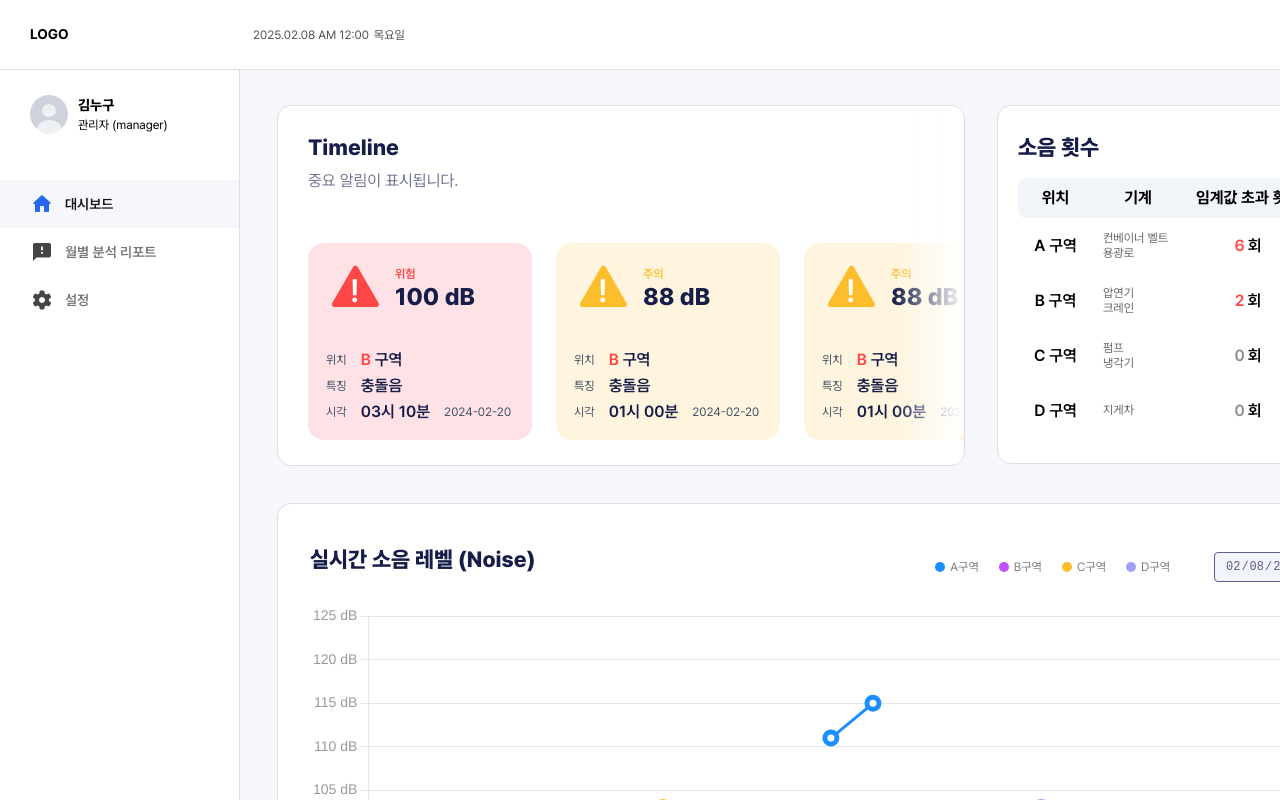
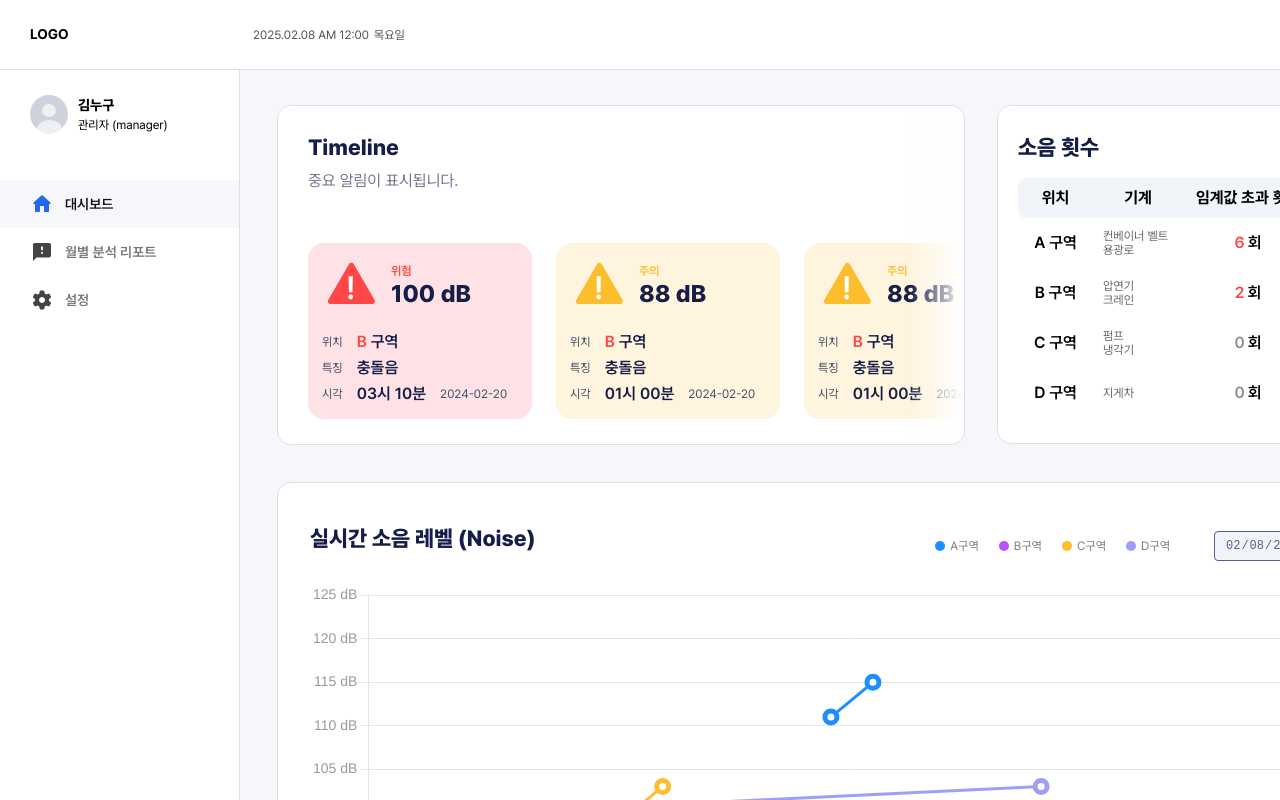
Before and after one commit to 2025-rootimpact-hackathon-Team2/anjeonhaejo-fe, a React (Vite) app: page / in a window 1280 px wide. Shown: the top 800 px of the page. Built offline with nearby package versions, Linux system fonts and the light colour scheme.

Commit message:
style(Dashboard): update Timeline and  NoiseLog styling

```diff
--- a/src/pages/Dashboard/components/NoiseLog.module.css
+++ b/src/pages/Dashboard/components/NoiseLog.module.css
@@ -35,7 +35,7 @@ thead th {
 }
 
 tbody tr {
-  height: 55px;
+  height: 50px;
   border-bottom: 1px solid #DBDBDE;
 }
 
@@ -50,7 +50,7 @@ tr > *:nth-child(3) { width: 130px; }
 tr > *:nth-child(4) { width: 66px; }
 
 tbody td {
-  height: 55px;
+  height: 50px;
   text-align: center;
 }
 
--- a/src/pages/Dashboard/components/Timeline.module.css
+++ b/src/pages/Dashboard/components/Timeline.module.css
@@ -16,8 +16,8 @@
   position: absolute;
   top: 0;
   right: 0;
-  width: 72px;
-  height: 336px;
+  width: 55px;
+  height: 338px;
   flex-shrink: 0;
   background: linear-gradient(270deg, #FFF 0%, rgba(255, 255, 255, 0.00) 100%);
   border-top-right-radius: 14px;
@@ -59,11 +59,15 @@
   flex-direction: column;
   align-items: flex-start;
   justify-content: flex-start;
-  gap: 30px;
+  gap: 15px;
   background-color: var(--color-background-red);
   border-radius: 16px;
-  padding: 20px 18px;
+  padding: 17px 14px;
   flex-shrink: 0;
+}
+
+.contentItem:last-child {
+  margin-right: 30px;;
 }
 
 .contentItem.warning {
```
